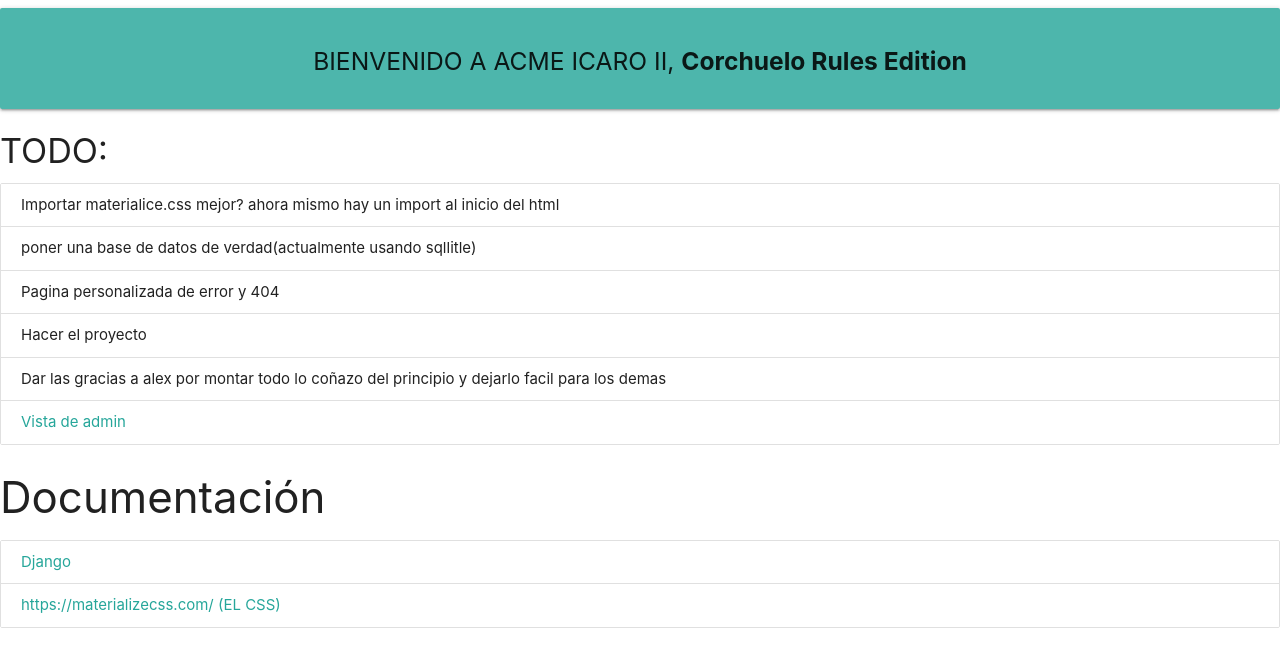
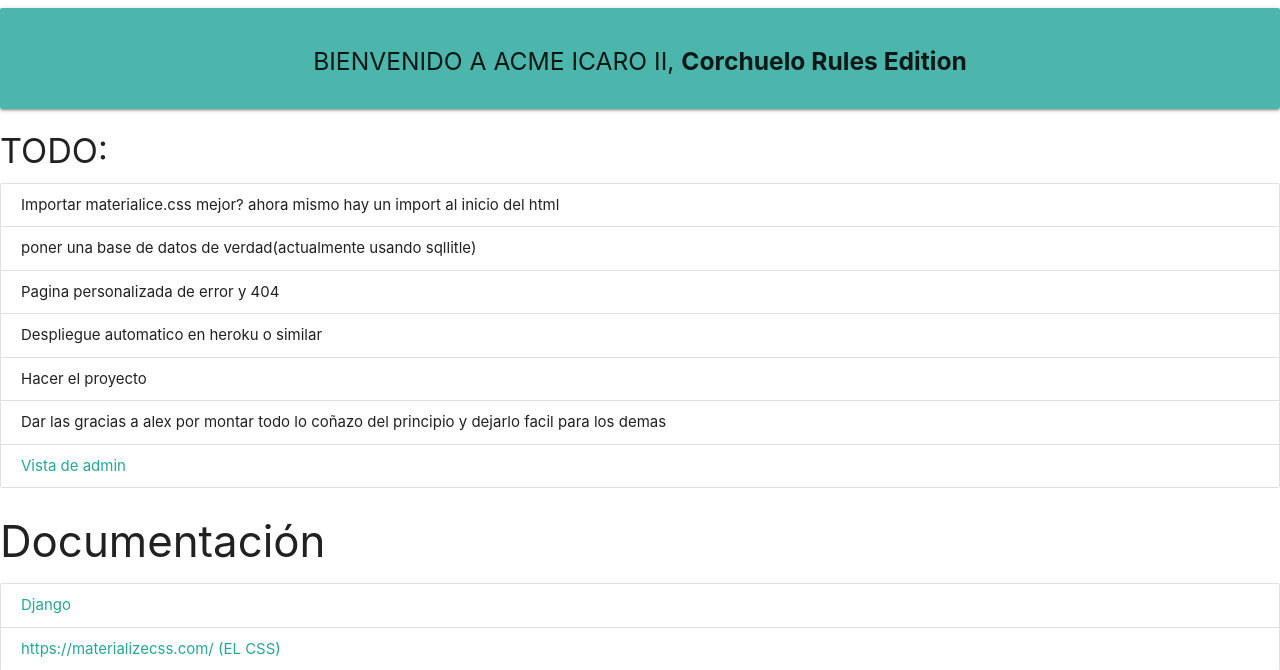
Before and after one commit to supremmaer/AIM-GAMES-PLATFORM, a Django app: page / in a window 1280 px wide. Shown: the top 670 px of the page. Run offline with Django 3.2, Linux system fonts and the light colour scheme.

Commit message:
Añadidas cosas al update

```diff
--- a/AIM_GAMES_PLATAFORM/templates/index.html
+++ b/AIM_GAMES_PLATAFORM/templates/index.html
@@ -13,6 +13,7 @@
     <li class="collection-item">Importar materialice.css mejor? ahora mismo hay un import al inicio del html</li>
     <li class="collection-item">poner una base de datos de verdad(actualmente usando sqllitle)</li>
     <li class="collection-item">Pagina personalizada de error y 404</li>
+    <li class="collection-item">Despliegue automatico en heroku o similar</li>
     <li class="collection-item">Hacer el proyecto</li>
     <li class="collection-item">Dar las gracias a alex por montar todo lo coñazo del principio y dejarlo facil para los demas</li>
      <a href="http://localhost:8005/admin" class="collection-item">Vista de admin</a>
```
